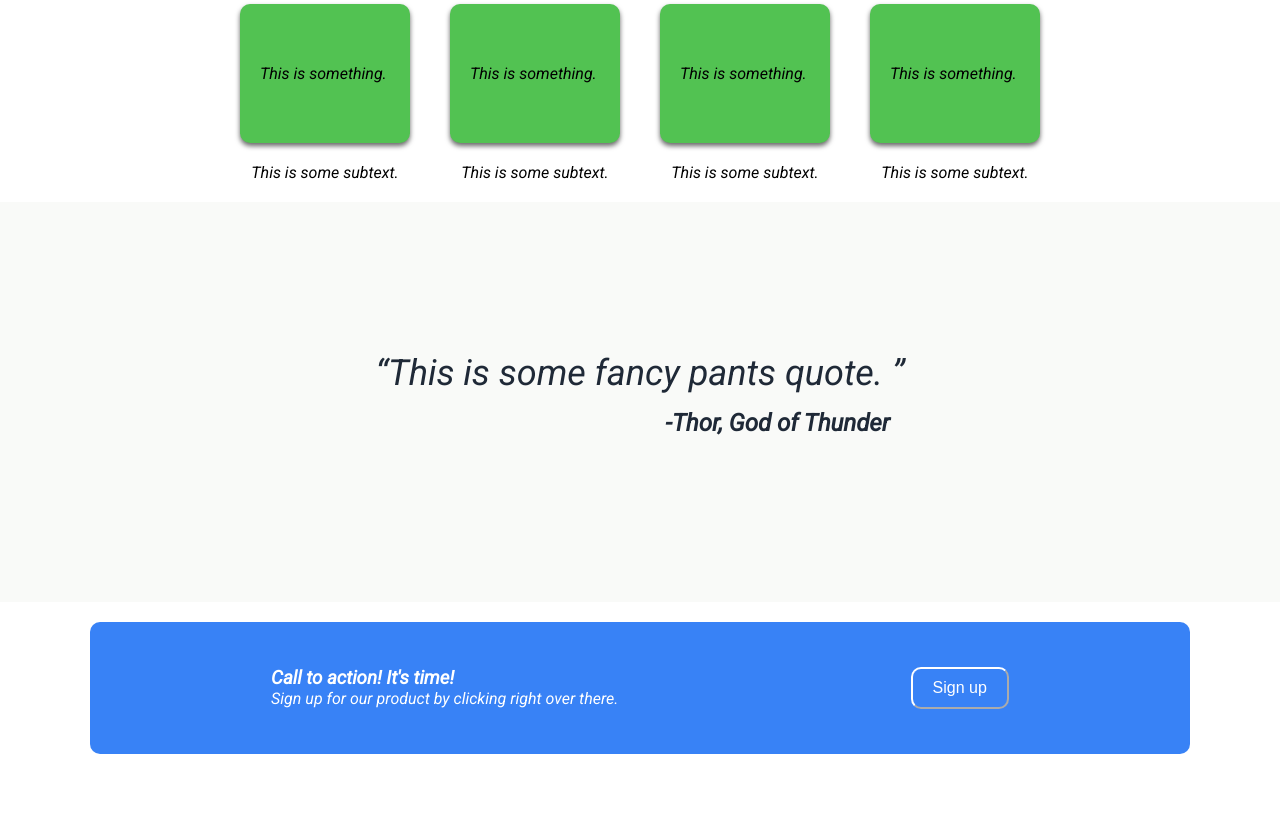
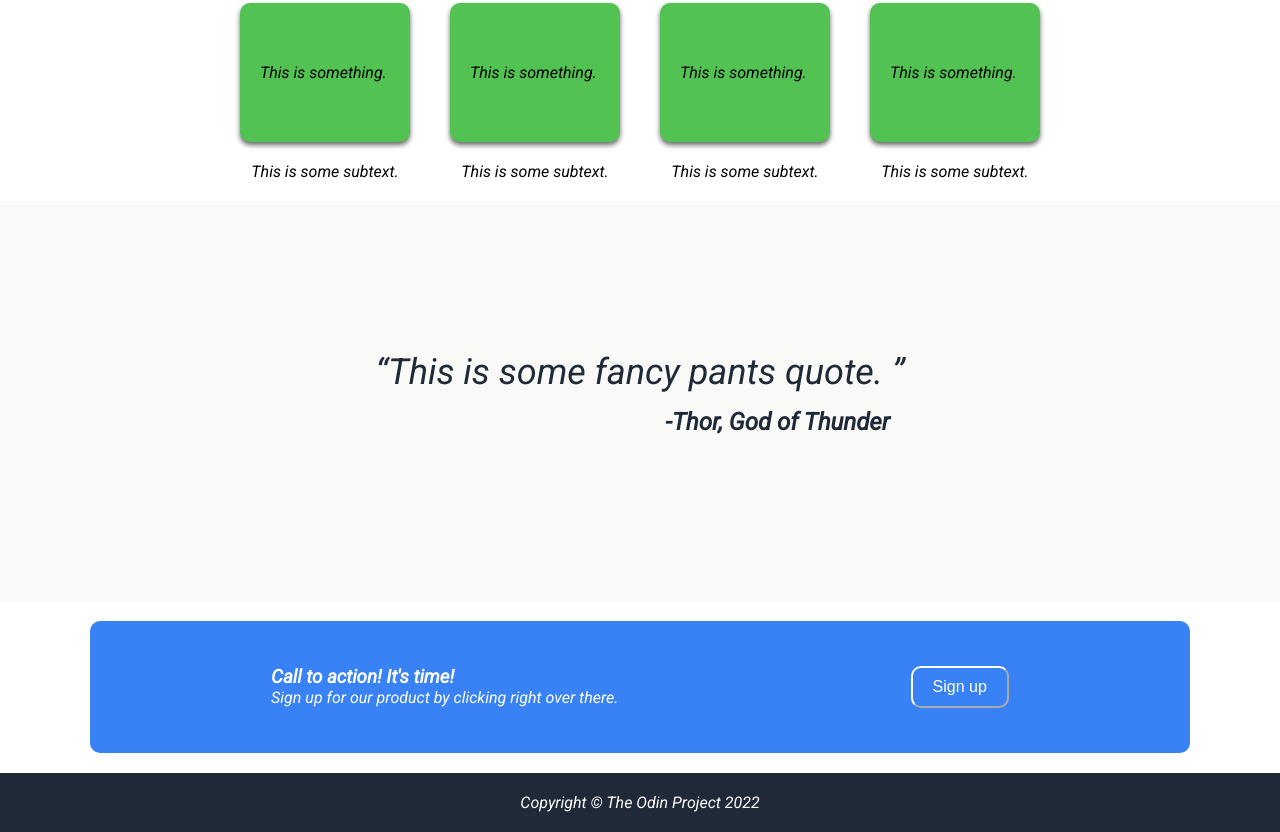
Before and after one commit to Mattsreynolds/Landing-Page, a plain HTML site: page index.html in a window 1280 px wide. Shown: the part 629-1461 px from the top of the page. Before the commit the page ends 1403 px from the top, so only its background shows below. Drawn offline with Linux system fonts and the light colour scheme.

Commit message:
Add a few details

```diff
--- a/index.html
+++ b/index.html
@@ -99,5 +99,12 @@
         </div>
         </div>
     </footer>
+
+    <ending class="ending">
+        <div class="container">
+            <p>Copyright © The Odin Project 2022
+            </p>
+        </div>
+    </ending>
 </body>
 </html>
--- a/style.css
+++ b/style.css
@@ -27,9 +27,7 @@ ul {
 .navbar {
     background-color: #1f2937;
     color: #f9faf8;
-    height: 60px;
-
-}
+    }
 
 .logo {
     font-size: large;
@@ -159,3 +157,9 @@ ul {
     border-radius: 10px;
     border-color: white;
 }
+
+.ending .container{
+    background-color: #1f2937;
+    color: white;
+    padding: 20px;
+}
```
